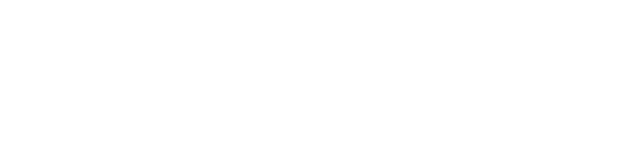
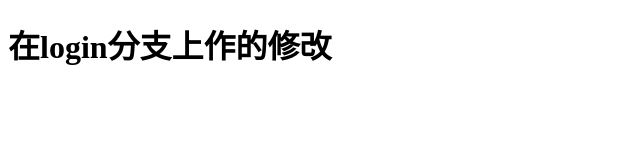
Before and after one commit to VIVOX70PROPLUS/test_01, a plain HTML site: page index.html in a window 1280 px wide. Shown: the whole page, without its empty margins (0-640 px from the left). Drawn offline with Linux system fonts and the light colour scheme.

Commit message:
提交修改过的login分支中的index.html

```diff
--- a/index.html
+++ b/index.html
@@ -9,7 +9,7 @@
 </head>
 
 <body>
-
+    <h1>在login分支上作的修改</h1>
 </body>
 
 </html>
```
